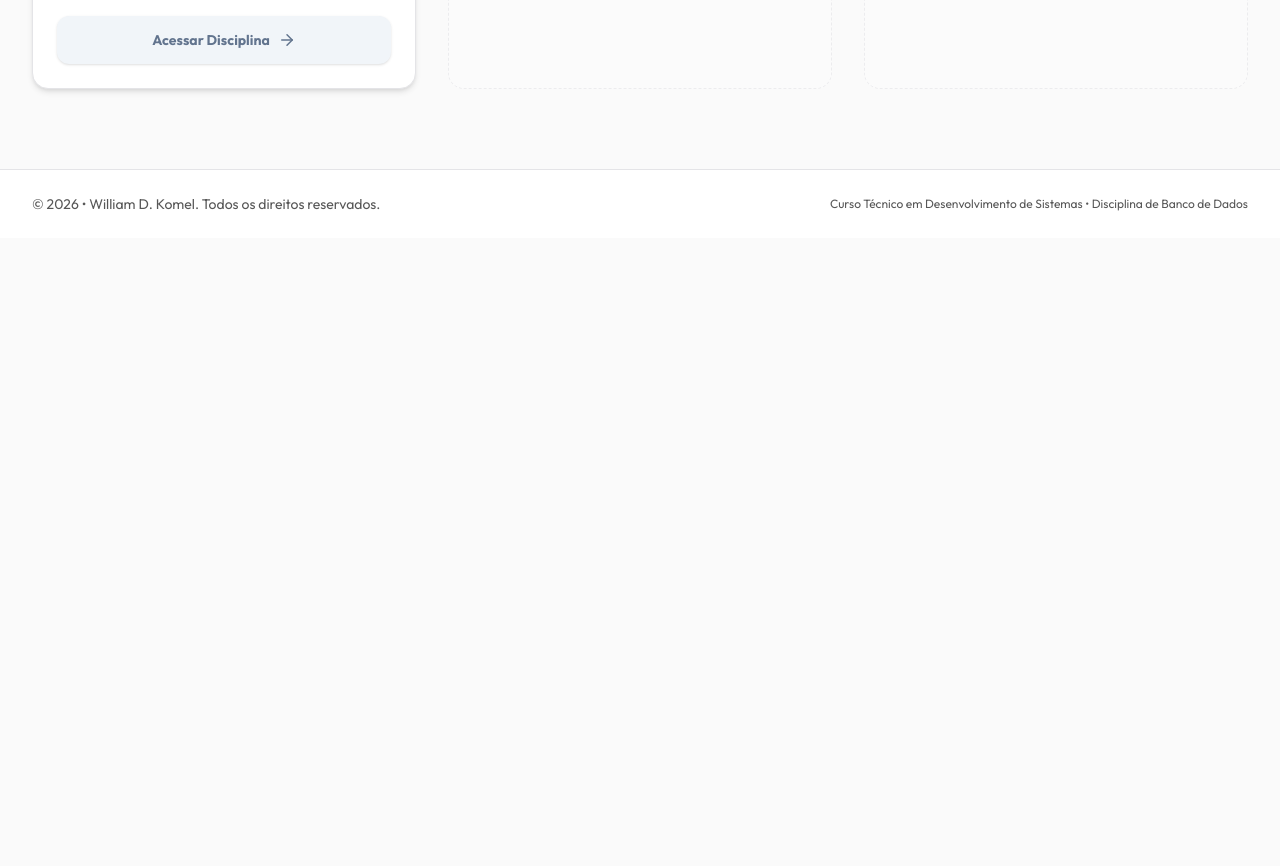
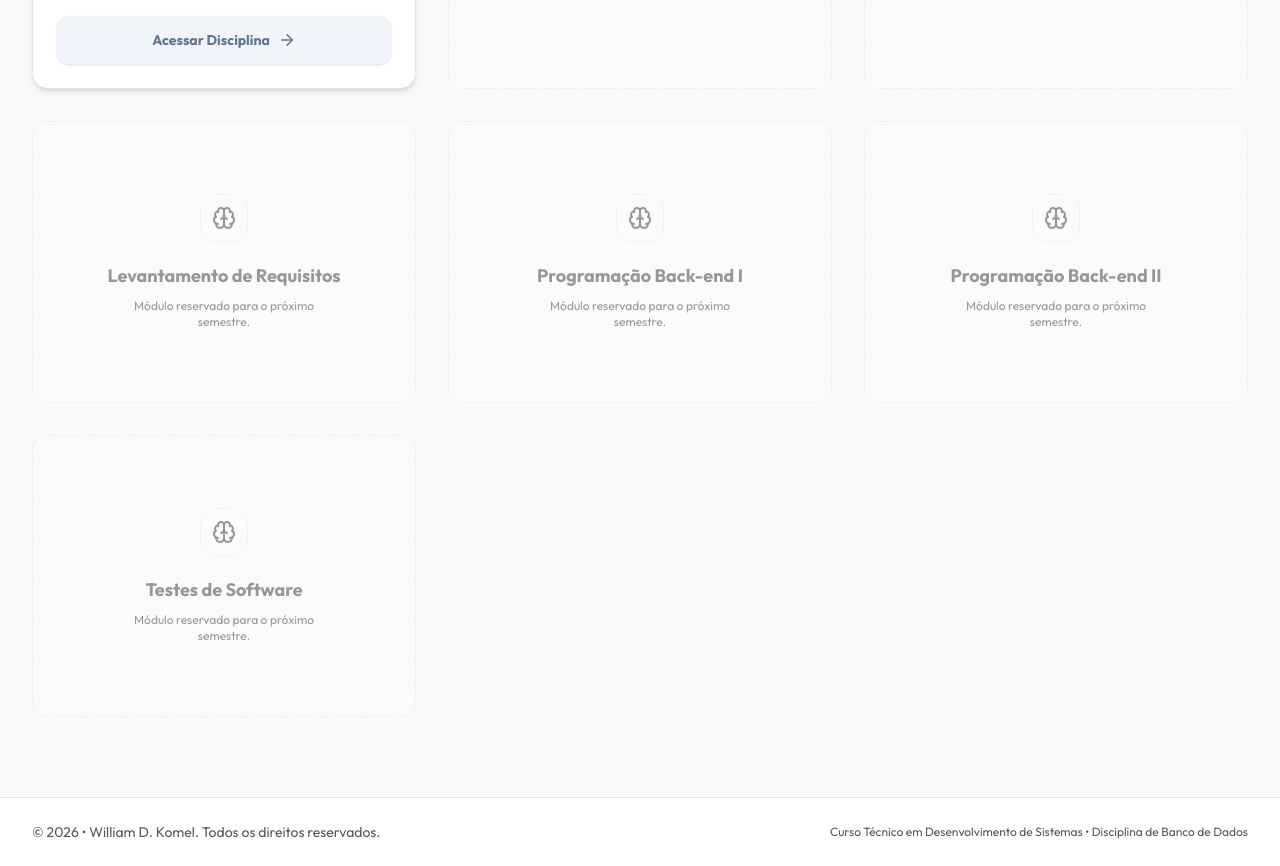
Before and after one commit to williamdevide/portal.DS, a React (Vite) app in the folder frontend/: page / in a window 1280 px wide. Shown: the part 1220-2086 px from the top of the page. Before the commit the page ends 1458 px from the top, so only its background shows below. Built offline with nearby package versions, Linux system fonts and the light colour scheme.

Commit message:
feat: atualiza placeholders de disciplinas, metodologia MSEP e historico

```diff
--- a/frontend/src/pages/Aula.jsx
+++ b/frontend/src/pages/Aula.jsx
@@ -1999,7 +1999,7 @@ export default function Aula() {
 
                   <div className="flex items-center justify-between">
                     <span className="text-custom-muted">Nível Pedagógico:</span>
-                    <span className="font-bold text-purple-500">SENAI MSEP v2</span>
+                    <span className="font-bold text-purple-500">SENAI MSEP</span>
                   </div>
                 </div>
               </div>
--- a/frontend/src/pages/Disciplina.jsx
+++ b/frontend/src/pages/Disciplina.jsx
@@ -349,7 +349,7 @@ export default function Disciplina() {
                   {/* Metodologia */}
                   <div className="flex items-center justify-between border-b border-white/5 pb-2">
                     <span className="text-custom-muted font-semibold">Matriz Pedagógica:</span>
-                    <span className="font-bold text-emerald-400">SENAI MSEP v2</span>
+                    <span className="font-bold text-emerald-400">SENAI MSEP</span>
                   </div>
 
                   {/* Projetos/Atividades */}
--- a/frontend/src/pages/Home.jsx
+++ b/frontend/src/pages/Home.jsx
@@ -174,7 +174,7 @@ export default function Home() {
                 <Terminal className="h-6 w-6" />
               </div>
               <h3 className="text-lg font-bold text-custom-muted font-sans">
-                Técnicas de Programação
+                Programação Front-end II
               </h3>
               <p className="mt-2 text-xs text-custom-muted max-w-[220px] font-sans">
                 Módulo reservado para o próximo semestre.
@@ -188,7 +188,7 @@ export default function Home() {
                 <Brain className="h-6 w-6" />
               </div>
               <h3 className="text-lg font-bold text-custom-muted font-sans">
-                Modelagem de Sistemas
+                Projeto de Software III
               </h3>
               <p className="mt-2 text-xs text-custom-muted max-w-[220px] font-sans">
                 Módulo reservado para o próximo semestre.
@@ -196,6 +196,61 @@ export default function Home() {
             </div>
           </div>
 
+          <div className="flex flex-col justify-between rounded-2xl border border-dashed border-custom-border bg-custom-card/40 p-6 opacity-60">
+            <div className="flex flex-col items-center justify-center py-12 text-center">
+              <div className="mb-5 inline-flex h-12 w-12 items-center justify-center rounded-2xl border border-dashed border-custom-border text-custom-muted">
+                <Brain className="h-6 w-6" />
+              </div>
+              <h3 className="text-lg font-bold text-custom-muted font-sans">
+                Levantamento de Requisitos
+              </h3>
+              <p className="mt-2 text-xs text-custom-muted max-w-[220px] font-sans">
+                Módulo reservado para o próximo semestre.
+              </p>
+            </div>
+          </div>
+
+          <div className="flex flex-col justify-between rounded-2xl border border-dashed border-custom-border bg-custom-card/40 p-6 opacity-60">
+            <div className="flex flex-col items-center justify-center py-12 text-center">
+              <div className="mb-5 inline-flex h-12 w-12 items-center justify-center rounded-2xl border border-dashed border-custom-border text-custom-muted">
+                <Brain className="h-6 w-6" />
+              </div>
+              <h3 className="text-lg font-bold text-custom-muted font-sans">
+                Programação Back-end I
+              </h3>
+              <p className="mt-2 text-xs text-custom-muted max-w-[220px] font-sans">
+                Módulo reservado para o próximo semestre.
+              </p>
+            </div>
+          </div>
+
+          <div className="flex flex-col justify-between rounded-2xl border border-dashed border-custom-border bg-custom-card/40 p-6 opacity-60">
+            <div className="flex flex-col items-center justify-center py-12 text-center">
+              <div className="mb-5 inline-flex h-12 w-12 items-center justify-center rounded-2xl border border-dashed border-custom-border text-custom-muted">
+                <Brain className="h-6 w-6" />
+              </div>
+              <h3 className="text-lg font-bold text-custom-muted font-sans">
+                Programação Back-end II
+              </h3>
+              <p className="mt-2 text-xs text-custom-muted max-w-[220px] font-sans">
+                Módulo reservado para o próximo semestre.
+              </p>
+            </div>
+          </div>
+
+          <div className="flex flex-col justify-between rounded-2xl border border-dashed border-custom-border bg-custom-card/40 p-6 opacity-60">
+            <div className="flex flex-col items-center justify-center py-12 text-center">
+              <div className="mb-5 inline-flex h-12 w-12 items-center justify-center rounded-2xl border border-dashed border-custom-border text-custom-muted">
+                <Brain className="h-6 w-6" />
+              </div>
+              <h3 className="text-lg font-bold text-custom-muted font-sans">
+                Testes de Software
+              </h3>
+              <p className="mt-2 text-xs text-custom-muted max-w-[220px] font-sans">
+                Módulo reservado para o próximo semestre.
+              </p>
+            </div>
+          </div>
         </div>
       </section>
     </div>
```
Also changed, not shown: 1 other file (tests, documents, lock files or other folders).
